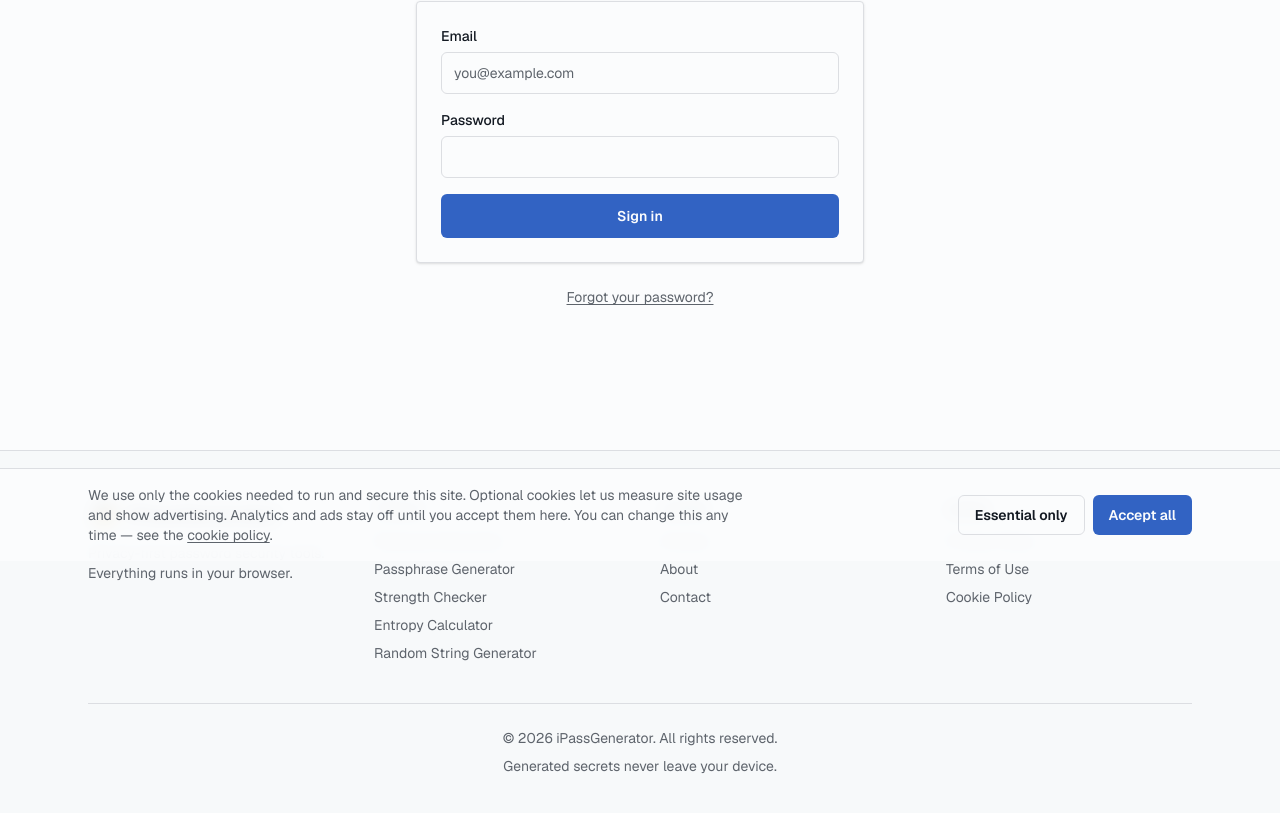
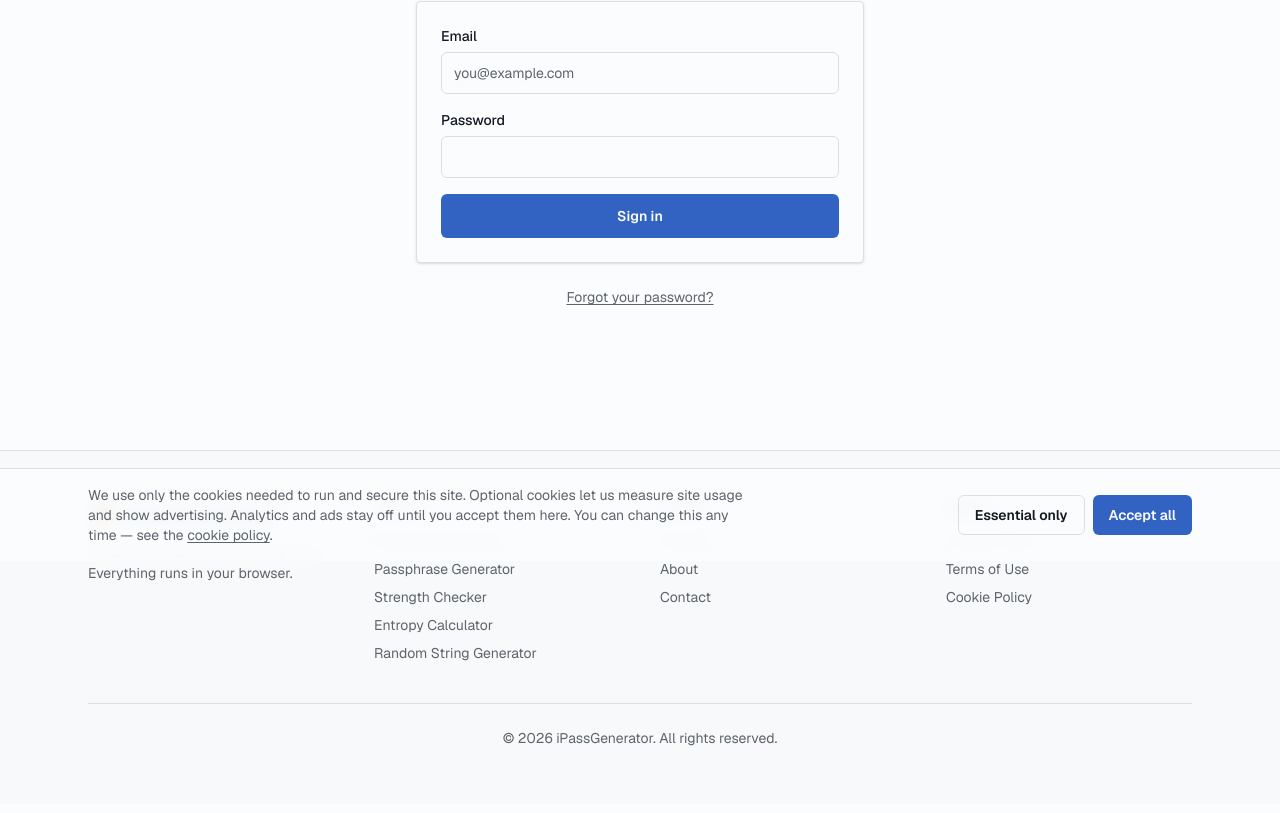
Before and after one commit to shafifaisal/supabase-gray-elephant, a Next.js app: page /login in a window 1280 px wide. Shown: the part 239-1052 px from the top of the page. Built offline with nearby package versions, Linux system fonts and the light colour scheme; no server answers; the database is empty.

Commit message:
fix(settings): remove default footer text

```diff
--- a/src/app/admin/settings/page.tsx
+++ b/src/app/admin/settings/page.tsx
@@ -35,7 +35,7 @@ const PRESETS: { key: string; label: string; hint: string; value: string }[] = [
     key: "footer_text",
     label: "Footer text",
     hint: "Small print shown in the footer.",
-    value: "Generated secrets never leave your device.",
+    value: "",
   },
   {
     key: "adsense_enabled",
--- a/src/lib/settings/public.ts
+++ b/src/lib/settings/public.ts
@@ -147,7 +147,7 @@ export async function getContactEmail(): Promise<string> {
 /** Effective footer small print, override first. */
 export async function getFooterText(): Promise<string> {
   const settings = await getPublicSettings();
-  const fallback = "Generated secrets never leave your device.";
+  const fallback = "";
   return asString(read(settings, SETTING_KEYS.footerText)) ?? fallback;
 }
 
```
Also changed, not shown: 1 other file (tests, documents, lock files or other folders).
